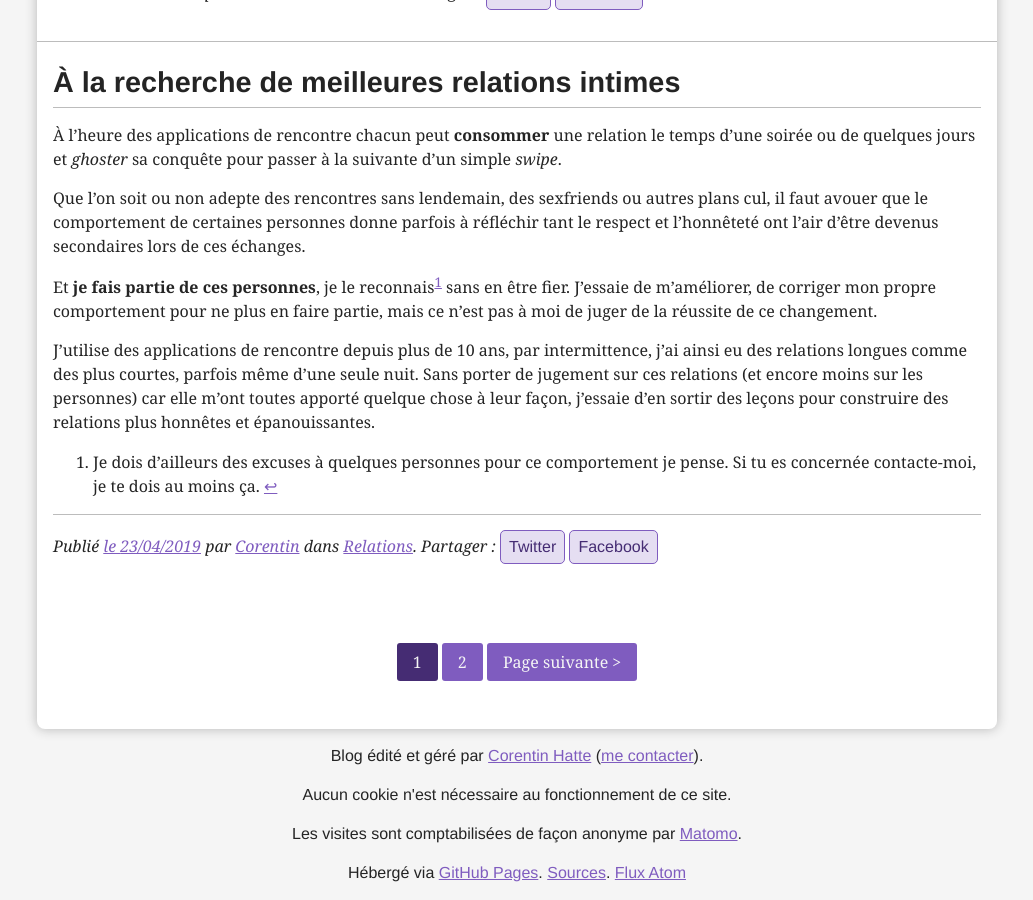
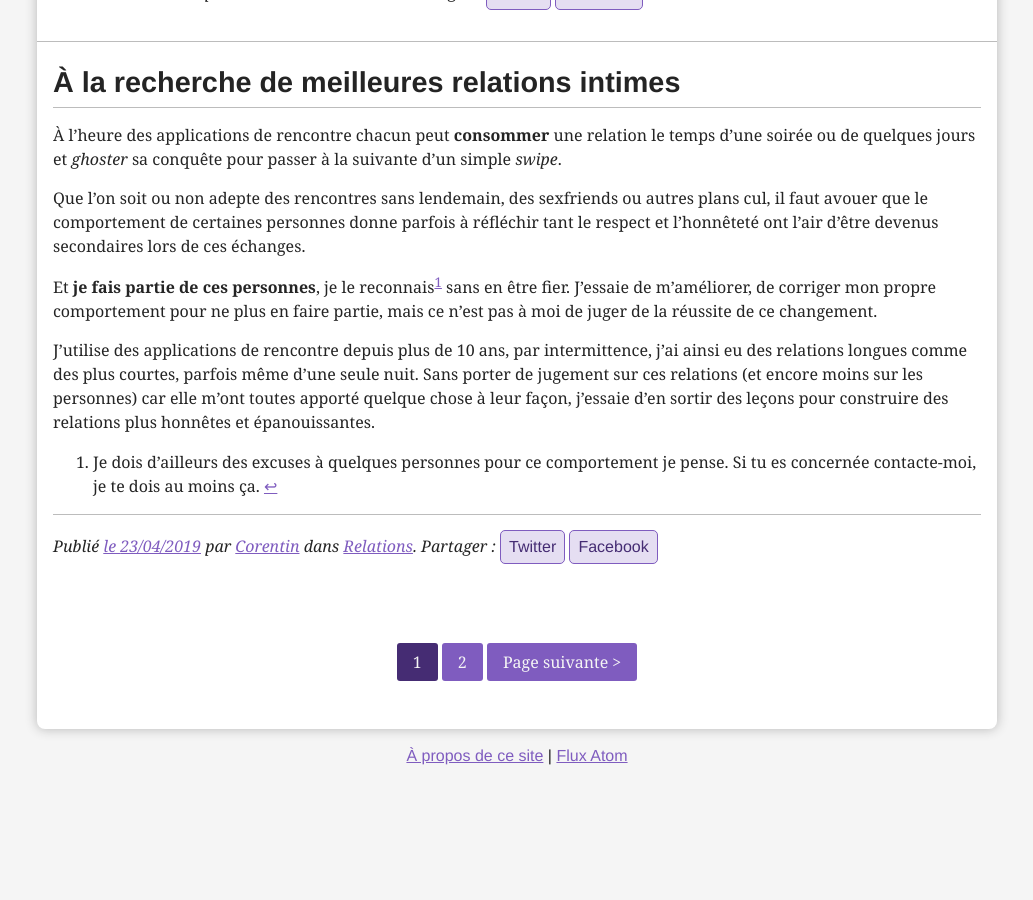
Before and after one commit to viki53/Blog, a Jekyll site: the page built from index.html, in a window 1280 px wide and 900 px high, scrolled down 1995 px. Shown: the whole window, without its empty margins (123-1156 px from the left). Built offline with Jekyll 4.4.1, drawn with Linux system fonts in a browser that asks for light colours; the list of posts is cut into pages by our own code; comment, search, counter and statistics services are not loaded; after the commit the page ends 2778 px from its top, so only the background shows below that.

```diff
--- a/_includes/footer.html
+++ b/_includes/footer.html
@@ -1,9 +1,6 @@
 	<aside id="footnotes">
 		<div class="container">
-			<p>Blog édité et géré par <a href="https://www.corentin-hatte.eu" target="_blank" rel="author">Corentin Hatte</a> (<a href="mailto:{{ site.data.authors.corentin.email }}?subject=Contact via le blog" rel="help">me contacter</a>).</p>
-			<p>Aucun cookie n'est nécessaire au fonctionnement de ce site.</p>
-			<p>Les visites sont comptabilisées de façon anonyme par <a href="https://matomo.org/" target="_blank" rel="noopener noreferrer">Matomo</a>.</p>
-			<p>Hébergé via <a href="https://pages.github.com/" rel="nofollow" target="_blank" rel="noopener noreferrer">GitHub Pages</a>. <a href="https://github.com/viki53/Blog" rel="nofollow" target="_blank" rel="noopener noreferrer">Sources</a>. <a href="feed://{{ "/atom.xml" | absolute_url }}" rel="alternate" title="Vous pouvez vous abonner au flux Atom pour être informé des nouveaux articles">Flux Atom</a></p>
+			<p><a href="{{ '/a-propos' | relative_url }}">À propos de ce site</a> | <a href="feed://{{ "/atom.xml" | absolute_url }}" rel="alternate" title="Vous pouvez vous abonner au flux Atom pour être informé des nouveaux articles">Flux Atom</a></p>
 		</div>
 	</aside>
 </body>
```
Also changed, not shown: 404.html (+6 -5 lines), a-propos.html (added, +20 -0 lines), about.md (deleted, +0 -18 lines).
